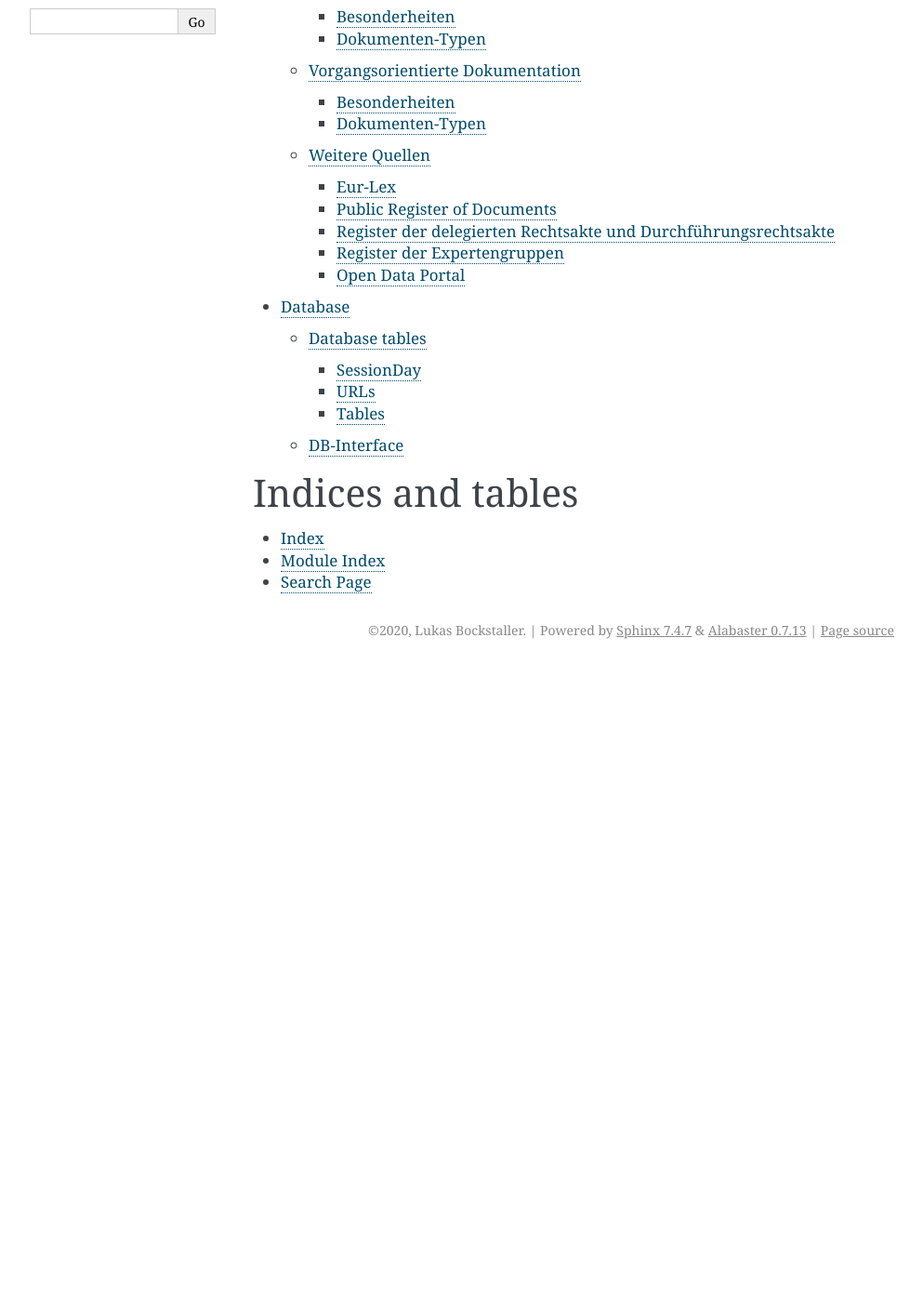
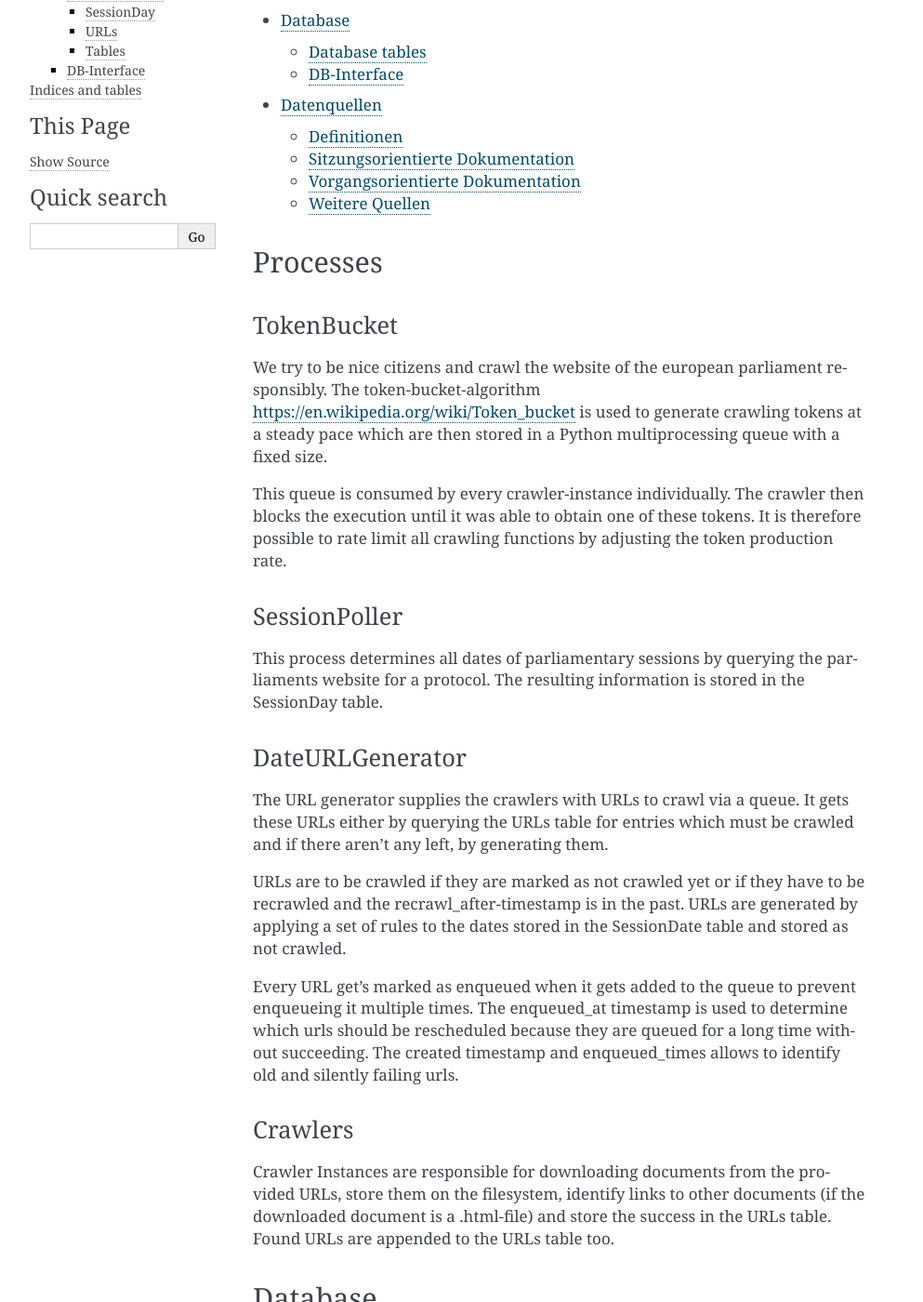
Before and after one commit to bockstaller/europarl-crawler, a Sphinx documentation site: the page built from docs/index.rst, in a window 1280 px wide and 1400 px high, scrolled down 281 px. Shown: the whole window at 93% size, without its empty margins (148-1141 px from the left). Built offline with Sphinx 7.4.7, drawn with Linux system fonts in a browser that asks for light colours; before the commit the page ends 998 px from its top, so only the background shows below that; some of the changed text lies outside the part shown.

Commit message:
adds documentation for the processes

```diff
--- /dev/null
+++ b/docs/code/processes.rst
@@ -0,0 +1,32 @@
+
+Processes
+---------
+
+TokenBucket
+^^^^^^^^^^^
+
+We try to be nice citizens and crawl the website of the european parliament responsibly. The token-bucket-algorithm `<https://en.wikipedia.org/wiki/Token_bucket>`_ is used to generate crawling tokens at a steady pace which are then stored in a Python multiprocessing queue with a fixed size.
+
+This queue is consumed by every crawler-instance individually. The crawler then blocks the execution until it was able to obtain one of these tokens.
+It is therefore possible to rate limit all crawling functions by adjusting the token production rate.
+
+SessionPoller
+^^^^^^^^^^^^^
+
+This process determines all dates of parliamentary sessions by querying the parliaments website for a protocol. The resulting information is stored in the SessionDay table.
+
+DateURLGenerator
+^^^^^^^^^^^^^^^^
+
+The URL generator supplies the crawlers with URLs to crawl via a queue. It gets these URLs either by querying the URLs table for entries which must be crawled and if there aren't any left, by generating them.
+
+URLs are to be crawled if they are marked as not crawled yet or if they have to be recrawled and the recrawl_after-timestamp is in the past.
+URLs are generated by applying a set of rules to the dates stored in the SessionDate table and stored as not crawled.
+
+Every URL get's marked as enqueued when it gets added to the queue to prevent enqueueing it multiple times. The enqueued_at timestamp is used to determine which urls should be rescheduled because they are queued for a long time without succeeding. The created timestamp and enqueued_times allows to identify old and silently failing urls.
+
+Crawlers
+^^^^^^^^
+
+Crawler Instances are responsible for downloading documents from the provided URLs, store them on the filesystem, identify links to other documents (if the downloaded document is a .html-file) and store the success in the URLs table.
+Found URLs are appended to the URLs table too.
--- a/docs/index.rst
+++ b/docs/index.rst
@@ -2,13 +2,14 @@ Welcome to europarl's documentation!
 ====================================
 
 .. toctree::
-   :maxdepth: 3
+   :maxdepth: 2
 
+   code/processes
+   code/database
    general/datasources
-   code/database
 
-
-
+.. include:: code/processes.rst
+.. include:: code/database.rst
 
 
 Indices and tables
```
